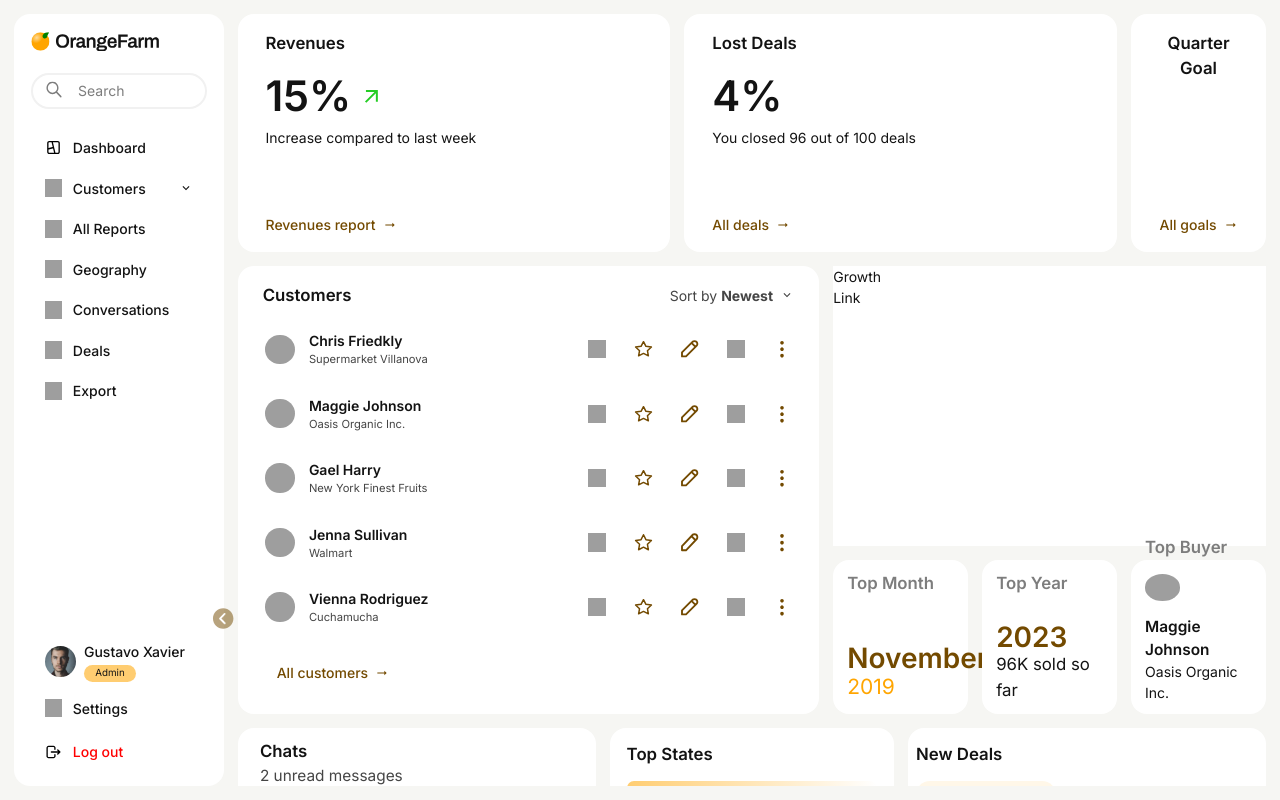
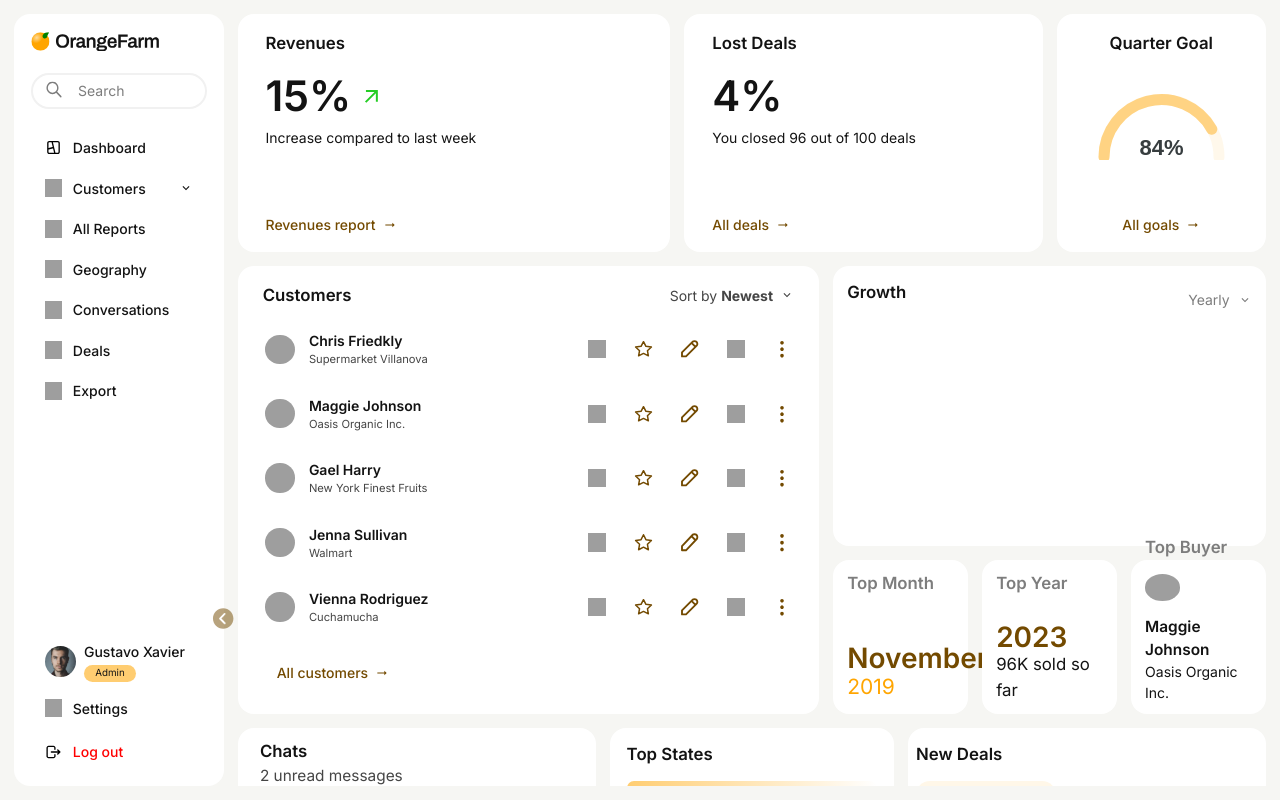
Before and after one commit to the-halfbloodprince/toshiba-task-dashboard-frontend, a Next.js app: page / in a window 1280 px wide. Built offline with nearby package versions, Linux system fonts and the light colour scheme; grey boxes are pictures that could not be loaded.

Commit message:
apex charts starting

```diff
--- a/app/layout.module.scss
+++ b/app/layout.module.scss
@@ -118,7 +118,7 @@
 
       @media screen and (min-width: screenSizes.$xl) {
         grid-row: 1 / 7;
-        grid-column: 7 / 13;
+        grid-column: 7 / 12;
       }
     }
 
@@ -129,7 +129,7 @@
 
       @media screen and (min-width: screenSizes.$xl) {
         grid-row: 1 / 7;
-        grid-column: 13 / -1;
+        grid-column: 12 / -1;
       }
     }
 
--- a/components/dashboard/GrowthChart.module.scss
+++ b/components/dashboard/GrowthChart.module.scss
@@ -2,4 +2,27 @@
   background: var(--white);
   width: 100%;
   height: 100%;
+  padding: 1rem;
+  border-radius: var(--borderRadius);
+
+  .header {
+    display: flex;
+    justify-content: space-between;
+    align-items: center;
+
+    h2 {
+      font-size: 1.2rem;
+      font-weight: 600;
+      margin-bottom: 1rem;
+    }
+
+    p {
+      color: var(--midGray);
+
+      display: flex;
+      gap: .6rem;
+      align-items: center;
+    }
+  }
+
 }
--- a/components/dashboard/GrowthChart.tsx
+++ b/components/dashboard/GrowthChart.tsx
@@ -1,4 +1,6 @@
 import React, { FC } from 'react'
+import { MdArrowRightAlt as RightArrowIcon } from "react-icons/md";
+import { MdKeyboardArrowDown as ArrowDownIcon } from "react-icons/md";
 import styles from './GrowthChart.module.scss'
 
 type Props = {}
@@ -6,9 +8,11 @@ type Props = {}
 const GrowthChart: FC<Props> = ({}) => {
   return (
     <div className={styles.container}>
-      <h2>Growth</h2>
+      <div className={styles.header}>
+        <h2>Growth</h2>
+        <p>Yearly <ArrowDownIcon /></p>
+      </div>
       <div className={styles.chartArea}></div>
-      <div className={styles.link}>Link</div>
     </div>
   )
 }
--- a/components/dashboard/MeterVisualizationCard.module.scss
+++ b/components/dashboard/MeterVisualizationCard.module.scss
@@ -3,7 +3,7 @@
   height: 100%;
   // height: 17rem;
   aspect-ratio: 1;
-  padding: 1.2rem;
+  padding: 1.2rem 0;
 
   background: var(--white);
   border-radius: var(--borderRadius);
--- a/components/dashboard/MeterVisualizationCard.tsx
+++ b/components/dashboard/MeterVisualizationCard.tsx
@@ -1,6 +1,8 @@
 import React, { FC } from 'react'
 import { MdArrowRightAlt as RightArrowIcon } from "react-icons/md";
+import Chart from 'react-apexcharts'
 import styles from './MeterVisualizationCard.module.scss'
+import { ApexOptions } from 'apexcharts';
 
 type Props = {
   text: string;
@@ -9,10 +11,67 @@ type Props = {
 }
 
 const MeterVisualizationCard: FC<Props> = ({ text, percentage, linkText }) => {
+
+  const chartSeries = [percentage]
+
+  const chartOptions: ApexOptions = {
+    chart: {
+      type: 'radialBar',
+      offsetY: 0,
+      sparkline: {
+        enabled: true
+      }
+    },
+    stroke: {
+      lineCap: 'round'
+    },
+    plotOptions: {
+      radialBar: {
+        startAngle: -90,
+        endAngle: 90,
+        track: {
+          background: "#FFF7E8",
+          strokeWidth: '100%',
+          margin: 10, // margin is in pixels
+          dropShadow: {
+            enabled: false,
+            top: 2,
+            left: 0,
+            color: '#999',
+            opacity: 1,
+            blur: 2
+          }
+        },
+        dataLabels: {
+          name: {
+            show: false
+          },
+          value: {
+            offsetY: -2,
+            fontSize: '22px',
+            fontWeight: 600,
+            fontFamily: 'sans-serif'
+          }
+        }
+      }
+    },
+    grid: {
+      padding: {
+        // top: -10
+      }
+    },
+    fill: {
+      colors: ['#FFCD71']
+    },
+    labels: [text],
+  };
+
   return (
     <div className={styles.container}>
       <h2>Quarter Goal</h2>
-      <div className={styles.chartArea}></div>
+      <div className={styles.chartArea}>
+        <Chart options={chartOptions} series={chartSeries} type="radialBar" />
+      </div>
       {/* link */}
       <div className={styles.link}>
         <div className={styles.linkText}>All goals</div>
--- a/package.json
+++ b/package.json
@@ -9,10 +9,13 @@
     "lint": "next lint"
   },
   "dependencies": {
+    "apexcharts": "^3.45.2",
     "next": "14.1.0",
     "react": "^18",
+    "react-apexcharts": "^1.4.1",
     "react-dom": "^18",
     "react-icons": "^5.0.1",
+    "remove": "^0.1.5",
     "sass": "^1.70.0"
   },
   "devDependencies": {
```
Also changed, not shown: 1 other file (tests, documents, lock files or other folders).
